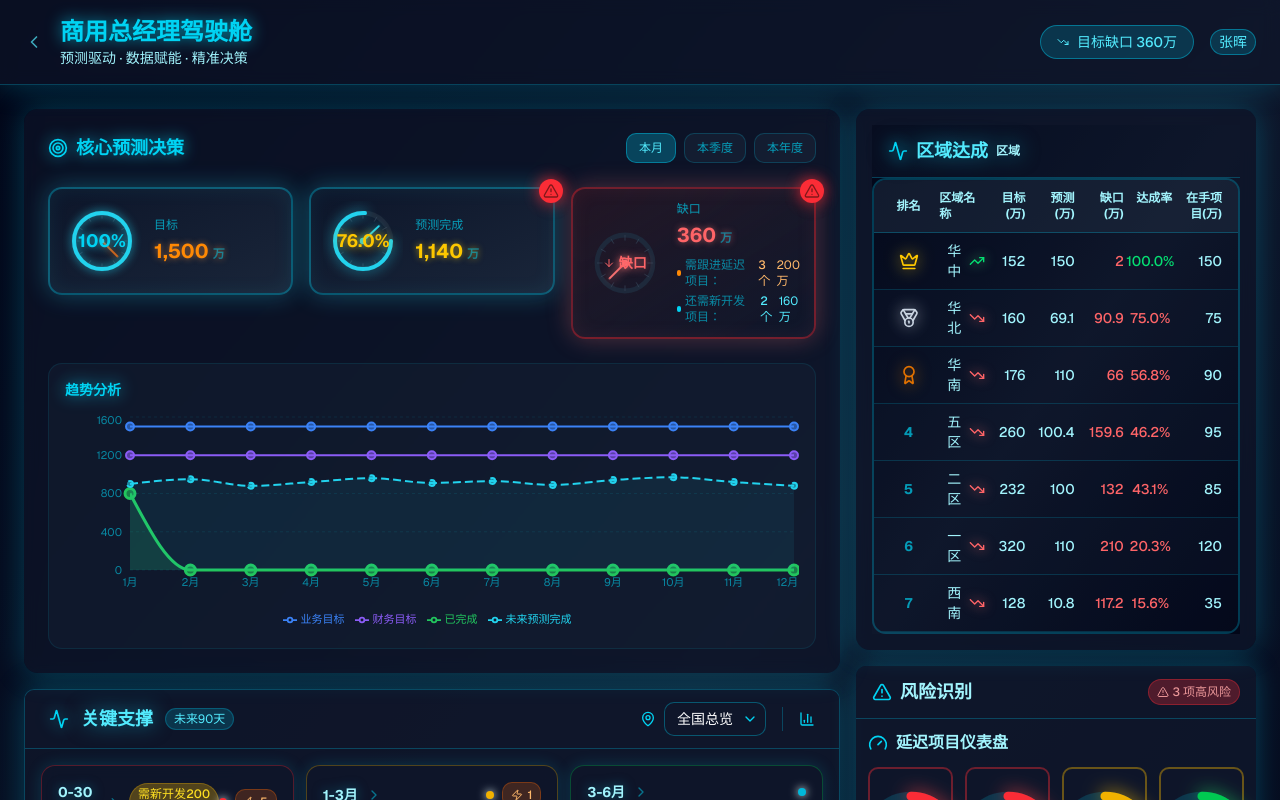
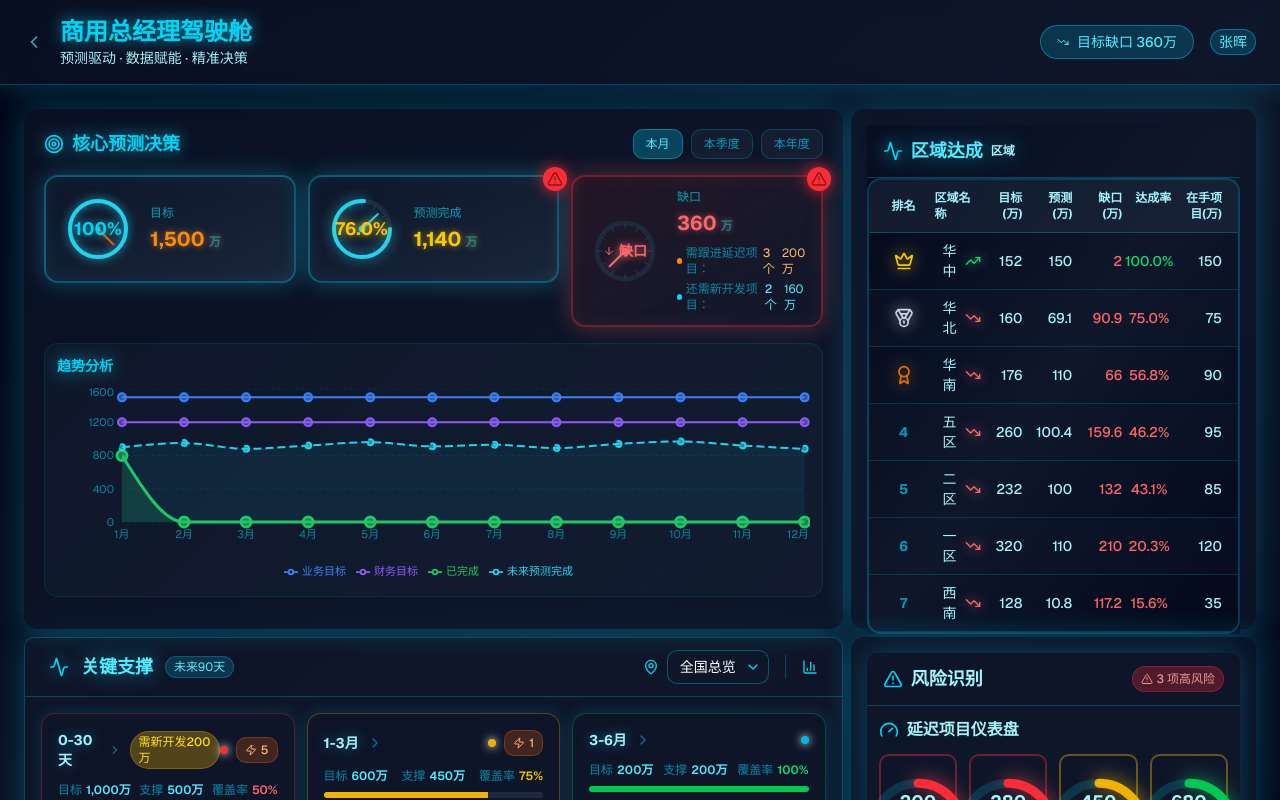
Before and after one commit to navylee1990/coze_jsc, a Next.js app: page /gm in a window 1280 px wide. Shown: the top 800 px of the page. Built offline with nearby package versions, Linux system fonts and the light colour scheme.

Commit message:
refactor: 优化商用总经理驾驶舱布局，实现水平对齐和响应式适配

```diff
--- a/src/app/gm/page.tsx
+++ b/src/app/gm/page.tsx
@@ -428,13 +428,13 @@ export default function GMDashboard() {
 
       {/* 主要内容区 - 仪表盘布局 */}
       <main className="max-w-[1920px] mx-auto p-6">
-        {/* 驾驶舱风格布局 */}
-        <div className="grid grid-cols-12 gap-4">
+        {/* 驾驶舱风格布局 - 紧凑对齐 */}
+        <div className="grid grid-cols-12 gap-2">
           {/* 中央仪表区 */}
-          <div className="col-span-8 space-y-4">
-            {/* 核心预测决策卡片 - 占据大部分空间 */}
-            <div className={`${DASHBOARD_STYLES.cardBg} ${DASHBOARD_STYLES.cardBorder} rounded-xl p-6 ${DASHBOARD_STYLES.glow}`}>
-              <div className="flex items-center justify-between mb-6">
+          <div className="col-span-8 space-y-2">
+            {/* 核心预测决策卡片 - 固定高度 */}
+            <div className={`${DASHBOARD_STYLES.cardBg} ${DASHBOARD_STYLES.cardBorder} rounded-xl p-5 ${DASHBOARD_STYLES.glow}`} style={{ height: '520px' }}>
+              <div className="flex items-center justify-between mb-4">
                 <h2 className={`text-lg font-bold ${DASHBOARD_STYLES.neon} flex items-center gap-2`}>
                   <Target className="w-5 h-5" />
                   核心预测决策
@@ -474,7 +474,7 @@ export default function GMDashboard() {
               </div>
 
               {/* 核心数据展示 - 汽车仪表盘样式 */}
-              <div className="grid grid-cols-3 gap-4 mb-6">
+              <div className="grid grid-cols-3 gap-3 mb-4">
                 {/* 仪表盘1 - 目标 */}
                 <div className="relative">
                   <div
@@ -839,11 +839,11 @@ export default function GMDashboard() {
               </div>
 
               {/* 趋势图表 */}
-              <div className="bg-slate-800/30 rounded-xl p-4 border border-cyan-400/10">
-                <div className="mb-3">
+              <div className="bg-slate-800/30 rounded-xl p-3 border border-cyan-400/10">
+                <div className="mb-2">
                   <h4 className={`text-sm font-semibold ${DASHBOARD_STYLES.neon}`}>趋势分析</h4>
                 </div>
-                <div style={{ height: '220px' }}>
+                <div style={{ height: '200px' }}>
                   <ResponsiveContainer width="100%" height="100%">
                     <AreaChart data={forecastTrendData}>
                       <CartesianGrid strokeDasharray="3 3" stroke="rgba(6,182,212,0.1)" vertical={false} />
@@ -932,9 +932,9 @@ export default function GMDashboard() {
           </div>
 
           {/* 右侧仪表区 */}
-          <div className="col-span-4 space-y-4">
-            {/* 区域达成情况 - 矩阵卡片展示 */}
-            <div className={`${DASHBOARD_STYLES.cardBg} ${DASHBOARD_STYLES.cardBorder} rounded-xl p-4 ${DASHBOARD_STYLES.glow}`}>
+          <div className="col-span-4 space-y-2">
+            {/* 区域达成情况 - 固定高度 */}
+            <div className={`${DASHBOARD_STYLES.cardBg} ${DASHBOARD_STYLES.cardBorder} rounded-xl p-4 ${DASHBOARD_STYLES.glow}`} style={{ height: '520px' }}>
               <RegionMatrix
                 data={currentData}
                 title="区域达成"
@@ -944,8 +944,10 @@ export default function GMDashboard() {
               />
             </div>
 
-            {/* 风险识别模块 */}
-            <RiskIdentificationPanel theme="dashboard" />
+            {/* 风险识别模块 - 固定高度 */}
+            <div className={`${DASHBOARD_STYLES.cardBg} ${DASHBOARD_STYLES.cardBorder} rounded-xl p-4 ${DASHBOARD_STYLES.glow}`} style={{ height: '520px' }}>
+              <RiskIdentificationPanel theme="dashboard" />
+            </div>
 
           </div>
         </div>
```
